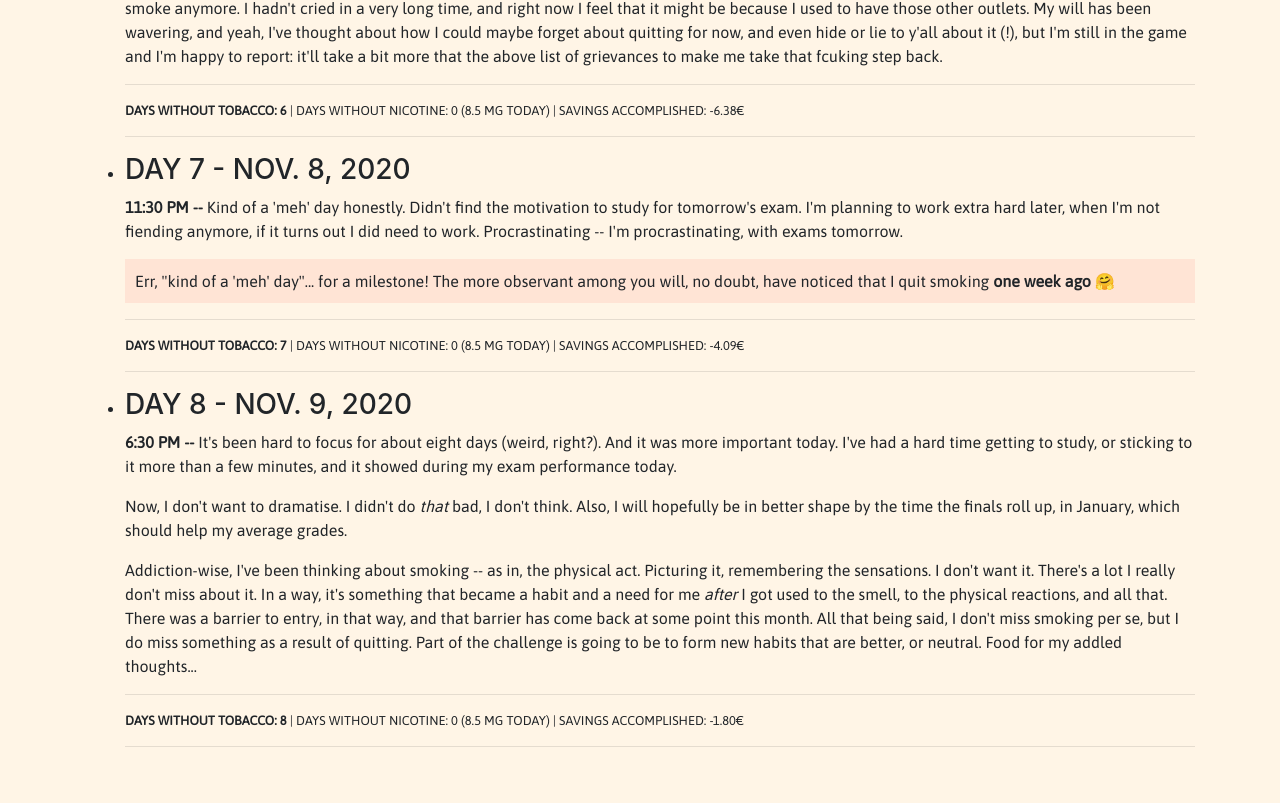
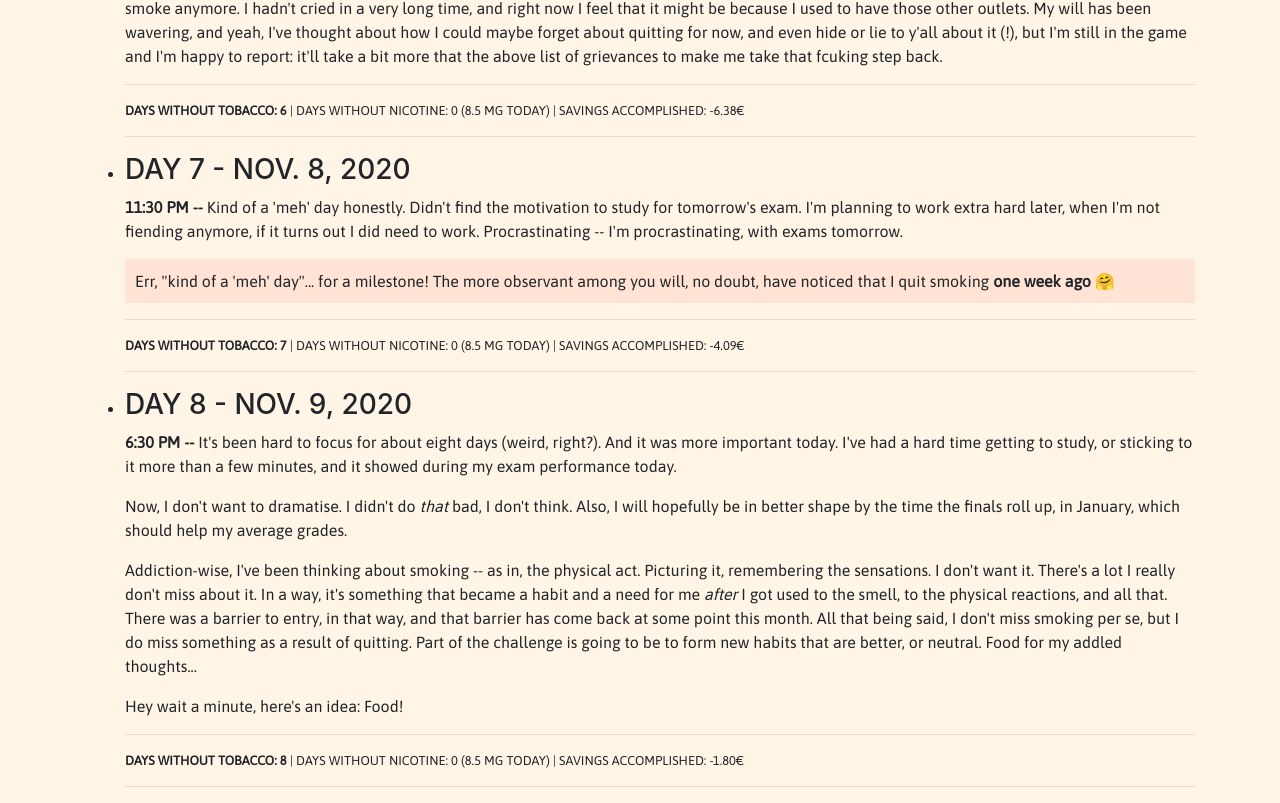
Before and after one commit to draialexis/alexisdrai, an Angular app: page / in a window 1280 px wide. Shown: the part 2613-3416 px from the top of the page. Before the commit the page ends 3376 px from the top, so only its background shows below. Built offline with nearby package versions, Linux system fonts and the light colour scheme.

Commit message:
Add to day 8

```diff
--- a/src/app/components/smokefree/smokefree.component.html
+++ b/src/app/components/smokefree/smokefree.component.html
@@ -123,6 +123,7 @@
       a barrier to entry, in that way, and that barrier has come back at some point this month. All that being said, I
       don't miss smoking per se, but I do miss something as a result of quitting. Part of the challenge is going to be
       to form new habits that are better, or neutral. Food for my addled thoughts...</p>
+    <p>Hey wait a minute, here's an idea: Food! </p>
     <hr>
     <p class="small-print text-uppercase"><strong>days without tobacco: 8</strong> | days without nicotine: 0 (8.5 mg
       today) | savings accomplished: -1.80€</p>
```
